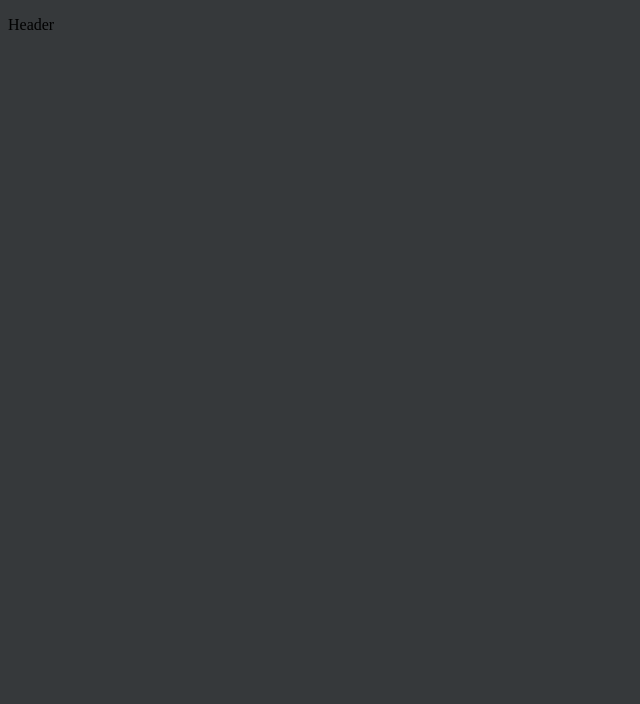
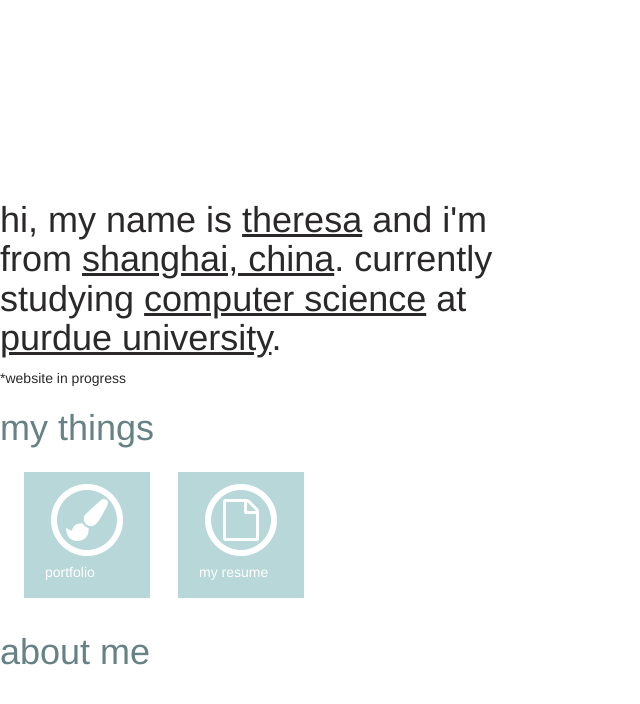
Before and after one commit to theresaming/theresaming.github.io, a plain HTML site: page index.html in a window 1280 px wide. Shown: the whole page, without its empty margins (0-640 px from the left). Drawn offline with Linux system fonts and the light colour scheme.

Commit message:
FINAL REDO

```diff
--- a/index.html
+++ b/index.html
@@ -1,11 +1,59 @@
 <!DOCTYPE html>
 <html lang='en'>
   <head>
+    <meta charset="utf-8">
+    <meta http-equiv="X-UA-Compatible" content="IE=edge">
+    <meta name="viewport" content="width=device-width, initial-scale=1">
     <title>theresa ming</title>
     <link rel="stylesheet" type="text/css" href="style.css">
+    <link rel='stylesheet' href='/bower_components/bootstrap/dist/css/bootstrap.min.css'>
+    <link rel="stylesheet" href="https://maxcdn.bootstrapcdn.com/font-awesome/4.5.0/css/font-awesome.min.css">
+    <link href='https://fonts.googleapis.com/css?family=Source+Sans+Pro:400,700' rel='stylesheet' type='text/css'>
+    <link href='https://fonts.googleapis.com/css?family=Oxygen:400,700' rel='stylesheet' type='text/css'>
 
   </head>
   <body>
-    <p>Header</p>
+    <div id = "logo">
+        <h1>tm.</h1>
+    </div>
+    <div id = "header">
+        <h1>hi, my name is <span>theresa</span> and i'm from <span>shanghai,
+        china</span>. currently studying <span>computer science</span> at <span>
+        purdue university</span>.</h1>
+        <p>*website in progress</p>
+    </div>
+
+    <div id = "things">
+    <div id = "work">
+        <h1>my things</h1>
+        <div id = "container">
+            <a href="theresaming.crevado.com"><div id="box">
+                <div id="innerContent">
+                    <span class="fa-stack fa-3x">
+                      <i class="fa fa-circle-thin fa-stack-2x"></i>
+                      <i class="fa fa-paint-brush fa-stack-1x"></i>
+                    </span>
+                    <p>portfolio</p>
+
+                </div>
+            </div></a>
+            <div id="box">
+                <div id="innerContent">
+                    <span class="fa-stack fa-3x">
+                      <i class="fa fa-circle-thin fa-stack-2x"></i>
+                      <i class="fa fa-file-o fa-stack-1x"></i>
+                    </span>
+                    <p>my resume</p>
+
+                </div>
+            </div>
+
+        </div>
+    </div>
+    <div id = "about">
+        <h1>about me</h1>
+        <p></p>
+    </div>
+    </div>
   </body>
 </html>
--- a/style.css
+++ b/style.css
@@ -1,3 +1,56 @@
 body {
-    background: #36393B;
+    background: #ffffff;
+    margin-left: 15%;
+    margin-right: 15%;
+    font-family: 'Source Sans Pro',sans-serif;
+
 }
+#logo {
+    margin-top: -1em;
+    margin-left: -20%;
+    font-size: 2em;
+    color: #7B3B3B;
+    text-decoration: underline;
+}
+
+#header {
+   color: #2A2829;
+   margin-top: 12em;
+   margin-right: 60%;
+   text-align:  left;
+
+}
+
+#header span {
+    text-decoration: underline;
+}
+
+#things {
+    color: #668284;;
+}
+
+#container {
+    margin-top: 3em;
+    overflow: hidden;
+    margin: 10px;
+
+}
+
+#box {
+   width: 10%;
+   padding-bottom: 10%;
+   background: #b7d7d9;
+   color: #FFF;
+   position: relative;
+   float: left;
+   margin: 1em;
+
+}
+#innerContent  {
+    position: absolute;
+    top: 50%;
+    left: 50%;
+    transform: translateX(-50%) translateY(-50%);
+    overflow: hidden;
+
+}
```
Also changed, not shown: 1 other file.
